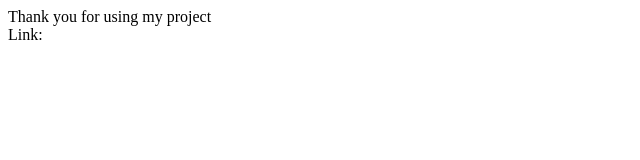
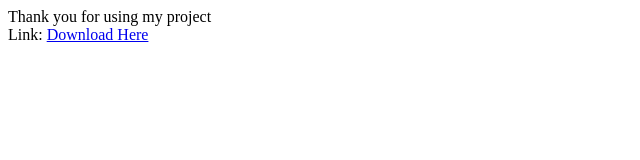
Before and after one commit to Crizzy-ON-GITHUB/RobloxCheckerV2, a plain HTML site: page index.html in a window 1280 px wide. Shown: the whole page, without its empty margins (0-640 px from the left). Drawn offline with Linux system fonts and the light colour scheme.

Commit message:
Update index.html

```diff
--- a/index.html
+++ b/index.html
@@ -1,5 +1,7 @@
 <html>
 <text>Thank you for using my project<text>
 <br>
-<text>Link: <text> <a href="https://github.com/Crizzy-ON-GITHUB/RobloxCheckerV2/releases" Download>
+<text>Link: <text>
+  <a href="https://github.com/Crizzy-ON-GITHUB/RobloxCheckerV2/releases" Download>
+    <text>Download Here<text>
 <html>
```
